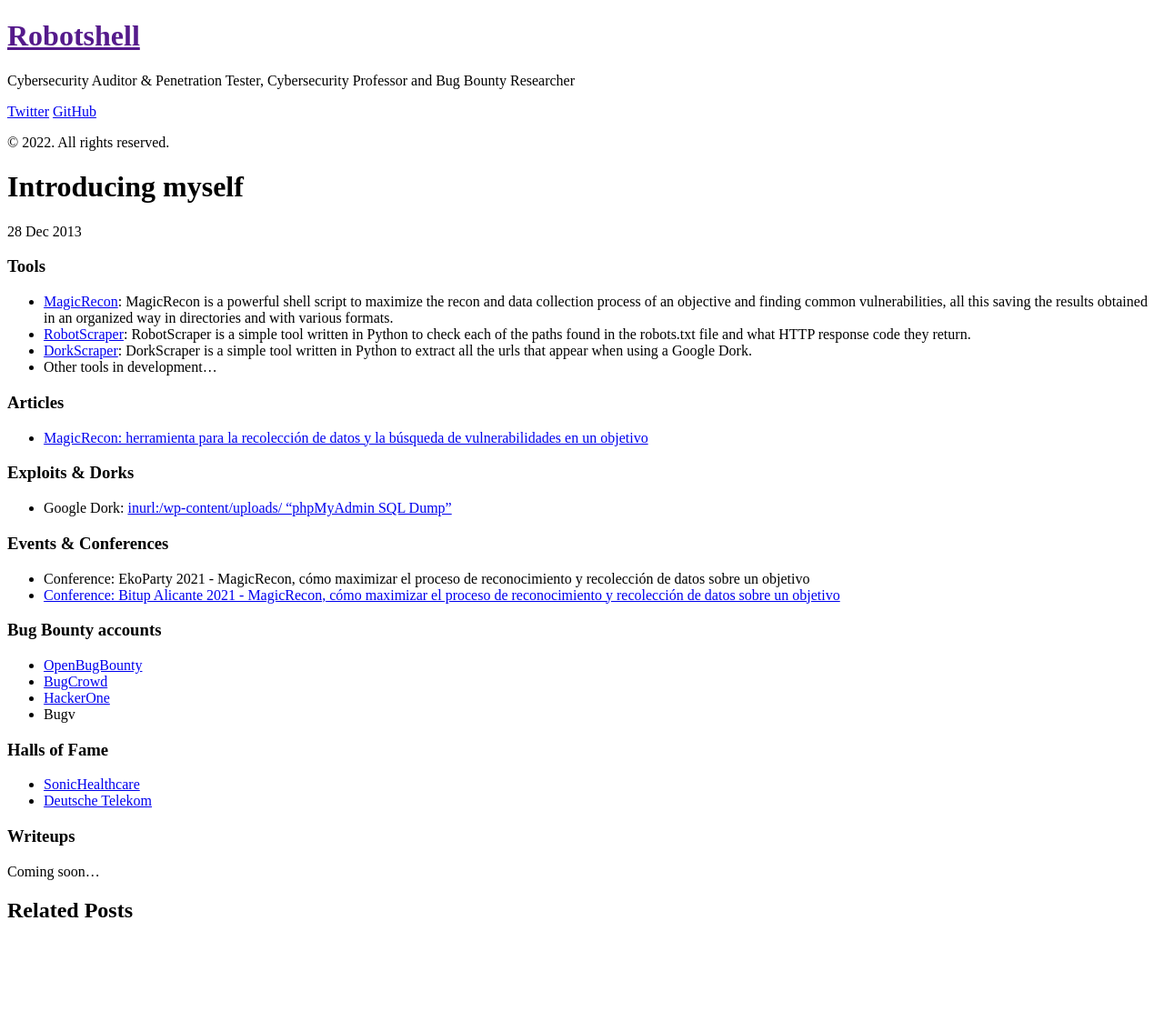
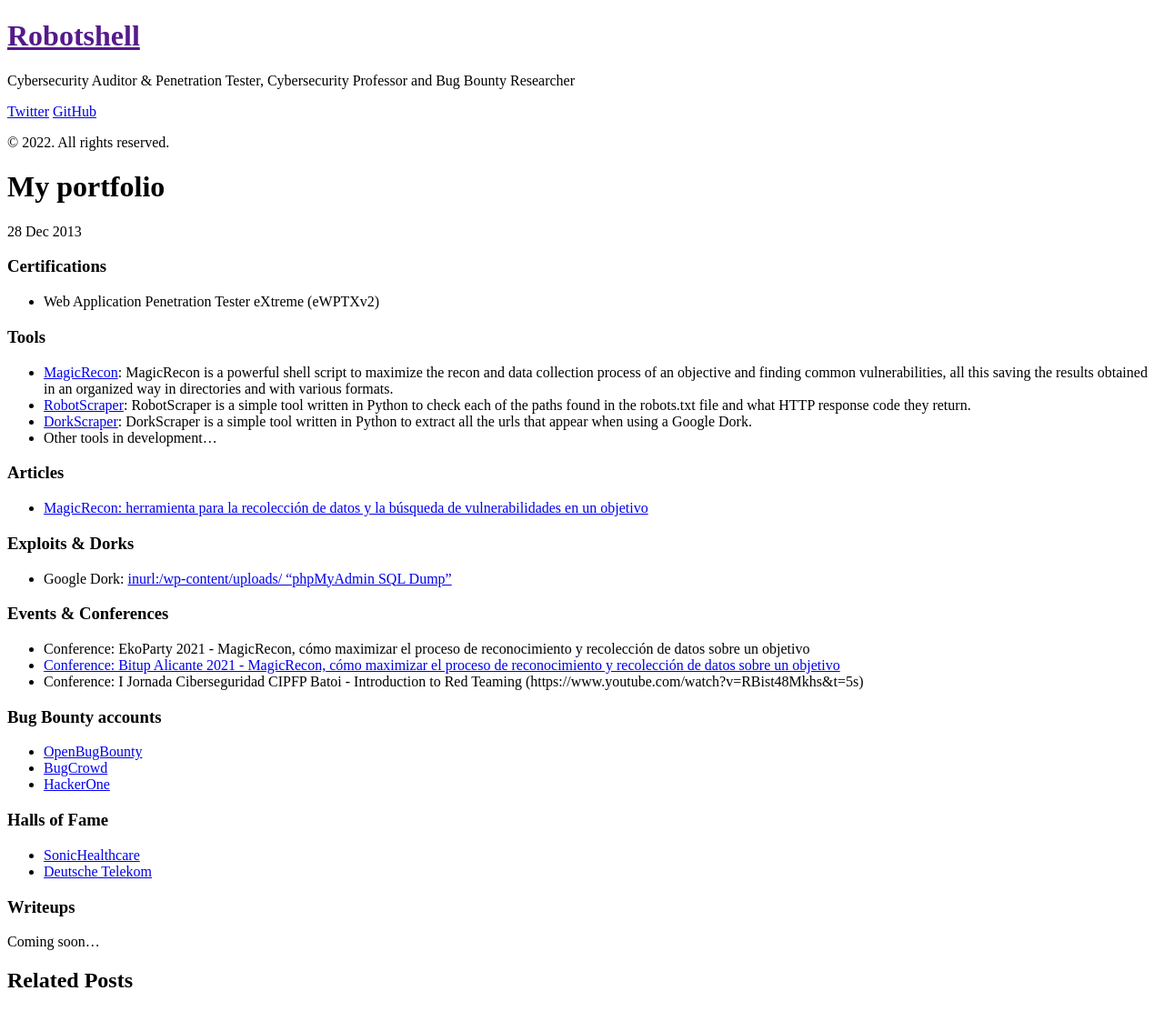
Before and after one commit to robotshell/robotshell.github.io, a Jekyll site: the page built from _posts/2013-12-28-introducing-hyde.md, in a window 1280 px wide. Shown: the whole page at 91% size. Built offline with Jekyll 4.4.1, drawn with Linux system fonts in a browser that asks for light colours; Markdown is read by kramdown in place of the engine named in the settings; before the commit the page ends 1035 px from its top, so only the background shows below that.

Commit message:
Update 2013-12-28-introducing-hyde.md

```diff
--- a/_posts/2013-12-28-introducing-hyde.md
+++ b/_posts/2013-12-28-introducing-hyde.md
@@ -1,7 +1,9 @@
 ---
 layout: post
-title: Introducing myself
+title: My portfolio
 ---
+### Certifications
+* Web Application Penetration Tester eXtreme (eWPTXv2)
 
 ### Tools
 * [MagicRecon](https://github.com/robotshell/magicRecon): MagicRecon is a powerful shell script to maximize the recon and data collection process of an objective and finding common vulnerabilities, all this saving the results obtained in an organized way in directories and with various formats.
@@ -18,13 +20,13 @@
 ### Events & Conferences
 * Conference: EkoParty 2021 - MagicRecon, cómo maximizar el proceso de reconocimiento y recolección de datos sobre un objetivo
 * [Conference: Bitup Alicante 2021 - MagicRecon, cómo maximizar el proceso de reconocimiento y recolección de datos sobre un objetivo](https://www.youtube.com/watch?v=HRrHFmqMGz4)
+* Conference: I Jornada Ciberseguridad CIPFP Batoi - Introduction to Red Teaming (https://www.youtube.com/watch?v=RBist48Mkhs&t=5s)
 
 ### Bug Bounty accounts
 
 * [OpenBugBounty](https://www.openbugbounty.org/researchers/Robotshell/)
 * [BugCrowd](https://bugcrowd.com/Robotshell)
 * [HackerOne](https://hackerone.com/robotshelld)
-* Bugv
 
 ### Halls of Fame
 * [SonicHealthcare](https://www.sonichealthcare.com/privacy-and-security/vulnerability-disclosure-policy/)
```
